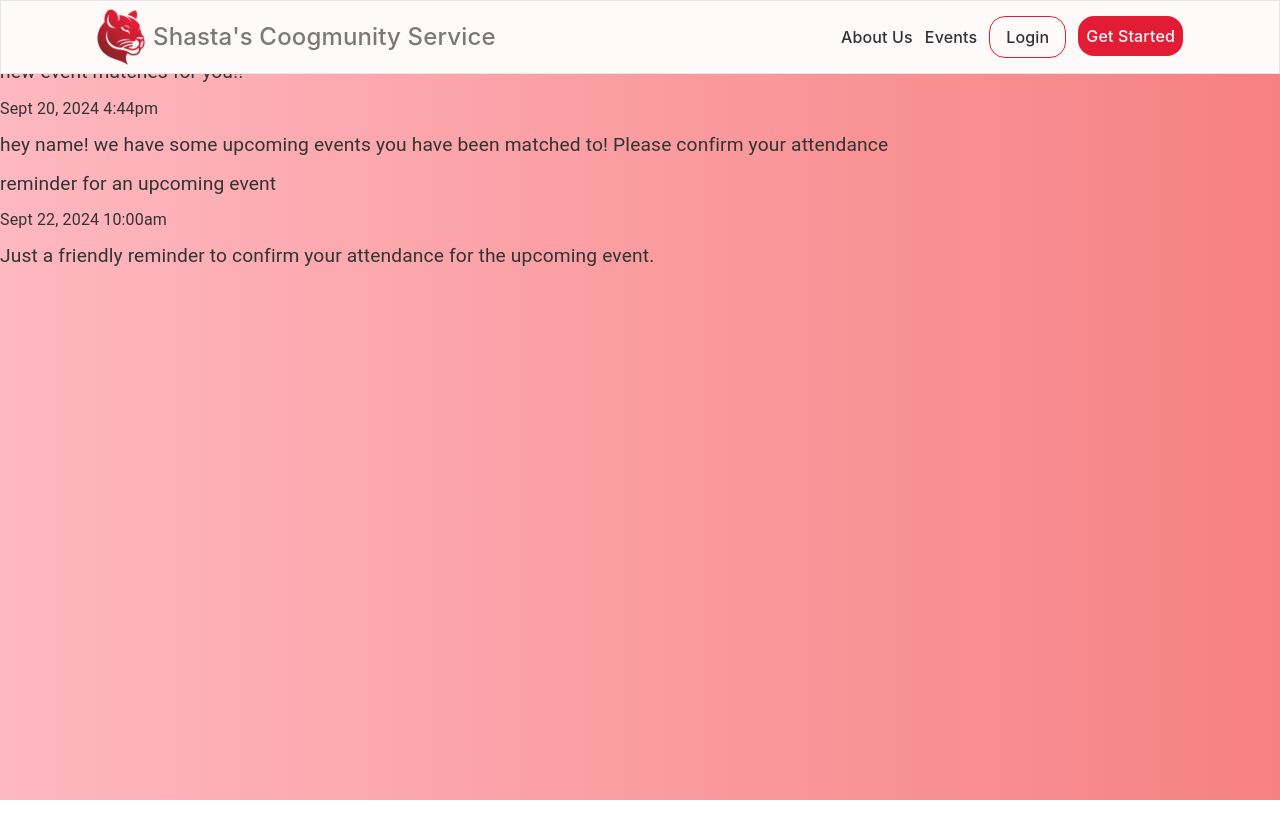
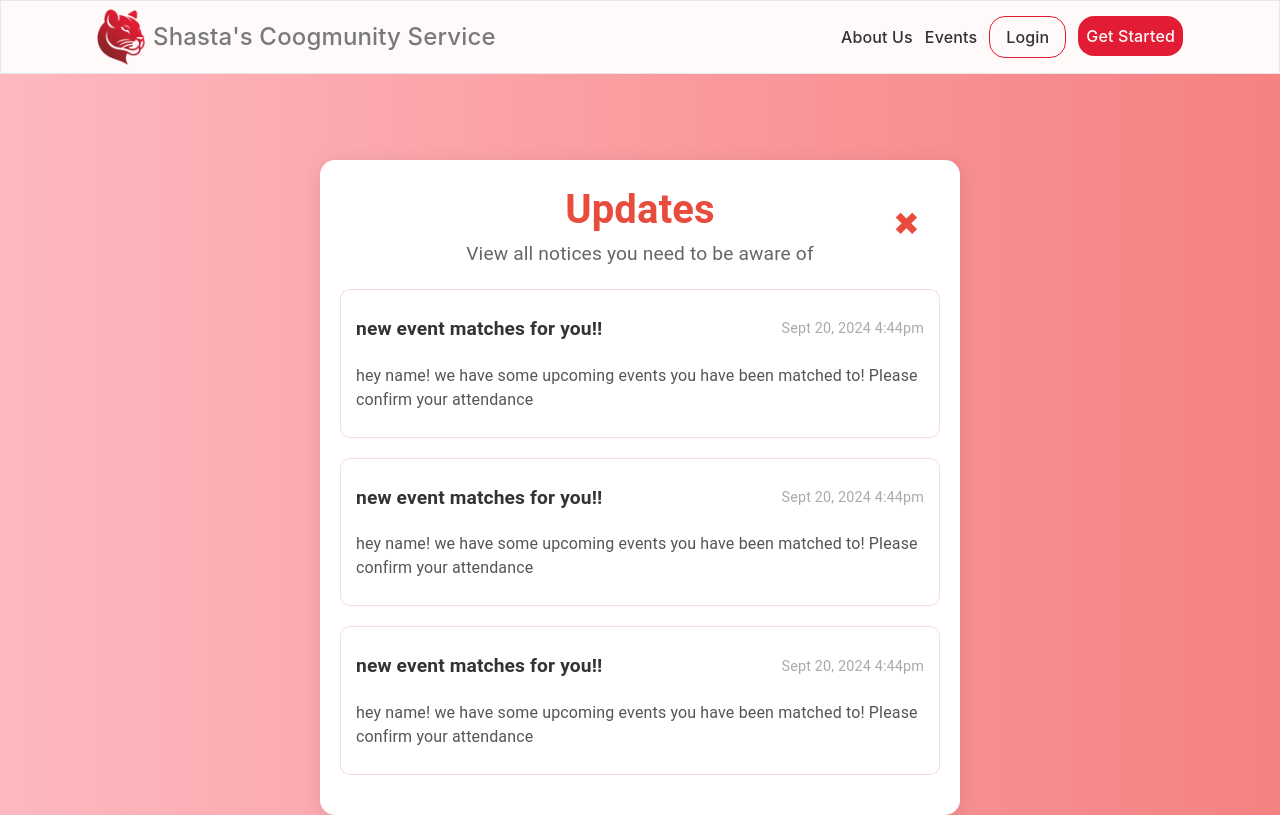
Before and after one commit to angieluvss/volunteer-fullstack, a React (Create React App) app in the folder frontend/: page /notifs in a window 1280 px wide. Built offline with nearby package versions, Linux system fonts and the light colour scheme.

Commit message:
notifs page css

```diff
--- a/frontend/src/pages/notifs.css
+++ b/frontend/src/pages/notifs.css
@@ -1,97 +1,75 @@
-/* Container for the entire event view */
-.event-container {
-  width: 90%;
-  top: 20rem; /* Moves the container down 50px from its normal position */
-  max-width: 900px;
-  margin: 20px auto;
+/* General Container */
+.updates-container {
+    width: 50%; /* Adjust this width as needed */
+    margin: 0 auto;
+    top: 10rem;
     padding: 20px;
     background-color: #fff;
     border-radius: 15px;
-  box-shadow: 0px 4px 20px rgba(0, 0, 0, 0.1);
+    box-shadow: 0 4px 20px rgba(0, 0, 0, 0.1);
     position: relative;
+    text-align: center;
   }
 
-/* Header */
-.event-header {
+  /* Header Styles */
+  .updates-header {
     text-align: center;
     color: #e74c3c; /* Red for the title */
     margin-bottom: 20px;
     position: relative;
   }
 
-.event-header h2 {
-  font-size: 2rem;
+  .updates-header h2 {
+    font-size: 2.5rem;
     font-weight: bold;
+    color: #e74c3c;
   }
 
-.event-header span {
-  font-size: 1rem;
+  .updates-header span {
+    font-size: 1.2rem;
     color: #666;
   }
 
   .close-button {
     position: absolute;
-  top: 10px;
-  right: 10px;
+    top: 20px;
+    right: 20px;
     background-color: transparent;
     border: none;
-  font-size: 1.5rem;
+    font-size: 2rem;
     cursor: pointer;
+    color: #e74c3c;
   }
 
-/* View Toggle */
-.view-toggle {
-  text-align: center;
+  /* Update Card Styles */
+  .update-card {
+    border: 1px solid rgba(231, 76, 60, 0.2); /* Light red border */
+    padding: 15px;
+    border-radius: 10px;
     margin-bottom: 20px;
+    background-color: #fff;
   }
 
-.toggle-button {
-  padding: 10px 20px;
-  margin: 0 10px;
-  border-radius: 20px;
-  background-color: #ffe4e1;
-  border: none;
-  cursor: pointer;
-  transition: background-color 0.3s;
+  .update-header {
+    display: flex;
+    justify-content: space-between;
+    align-items: center;
+    margin-bottom: 10px;
   }
 
-.toggle-button.active {
-  background-color: #f08a77;
-  color: white;
+  .update-title {
+    font-weight: bold;
+    font-size: 1.2rem;
+    color: #333;
   }
 
-.toggle-button:hover {
-  background-color: #f08a77;
-  color: white;
+  .update-date {
+    font-size: 0.9rem;
+    color: #aaa;
   }
 
-/* Table View */
-.table-view table {
-  width: 100%;
-  border-collapse: collapse;
-}
-
-.table-view th,
-.table-view td {
-  padding: 12px;
-  border-bottom: 1px solid #ddd;
+  .update-message {
+    font-size: 1rem;
+    color: #555;
     text-align: left;
   }
-
-.skill-tag {
-  background-color: #ffe4c4;
-  padding: 5px 10px;
-  border-radius: 5px;
-  margin-right: 5px;
-  font-size: 0.85rem;
-}
-
-.remove-btn {
-  background-color: #e74c3c;
-  color: white;
-  border: none;
-  padding: 5px 10px;
-  border-radius: 5px;
-  cursor: pointer;
-  transition: background
-}
--- a/frontend/src/pages/notifs.js
+++ b/frontend/src/pages/notifs.js
@@ -11,25 +11,34 @@ const Notifications = () => {
         <button className="close-button">✖</button>
       </div>
 
-      {/* Update Cards */}
+      {/* Update Card */}
       <div className="update-card">
         <div className="update-header">
-          <p>new event matches for you!!</p>
+          <p className="update-title">new event matches for you!!</p>
           <span className="update-date">Sept 20, 2024 4:44pm</span>
         </div>
         <p className="update-message">
           hey name! we have some upcoming events you have been matched to! Please confirm your attendance
         </p>
       </div>
-
-      {/* More update cards can be added similarly */}
+      {/* Update Card */}
       <div className="update-card">
         <div className="update-header">
-          <p>reminder for an upcoming event</p>
-          <span className="update-date">Sept 22, 2024 10:00am</span>
+          <p className="update-title">new event matches for you!!</p>
+          <span className="update-date">Sept 20, 2024 4:44pm</span>
         </div>
         <p className="update-message">
-          Just a friendly reminder to confirm your attendance for the upcoming event.
+          hey name! we have some upcoming events you have been matched to! Please confirm your attendance
+        </p>
+      </div>
+      {/* Update Card */}
+      <div className="update-card">
+        <div className="update-header">
+          <p className="update-title">new event matches for you!!</p>
+          <span className="update-date">Sept 20, 2024 4:44pm</span>
+        </div>
+        <p className="update-message">
+          hey name! we have some upcoming events you have been matched to! Please confirm your attendance
         </p>
       </div>
     </div>
```
Lines whose indentation alone changed are shown as unchanged.
